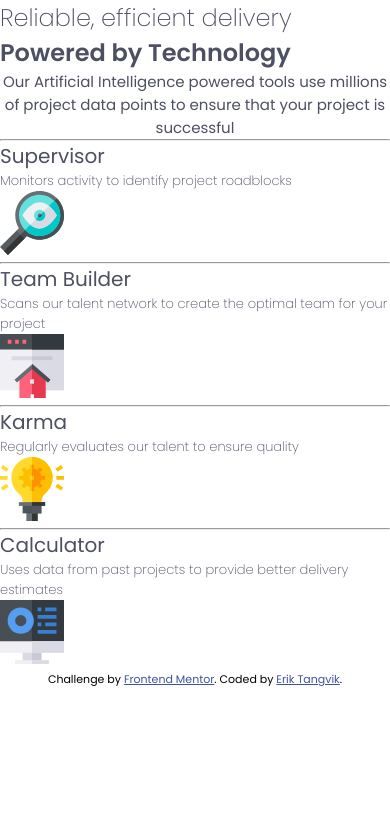
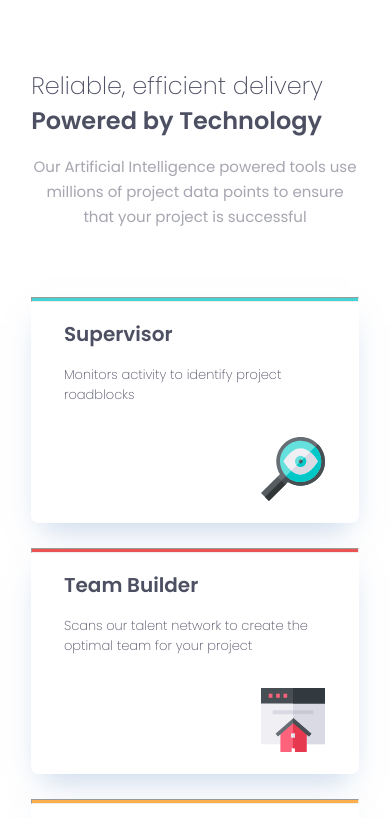
Before and after one commit to Etang131/four-card-feature-section, a plain HTML site: page index.html in a window 390 px wide. Shown: the top 818 px of the page. Drawn offline with Linux system fonts and the light colour scheme.

Commit message:
styled mobile cards

```diff
--- a/css/main.css
+++ b/css/main.css
@@ -5,6 +5,10 @@
 
 body {
   font-family: "Poppins", sans-serif;
+}
+
+.heroSection {
+  margin: 8vh 8vw;
 }
 
 h1 {
@@ -23,19 +27,65 @@ h1 {
 .main-text {
   color: #4d4f62;
   font-size: 0.9375rem;
-  letter-spacing: 1.5;
+  font-weight: 400;
+  line-height: 1.5625rem;
+  margin-top: 2vh;
+  opacity: 0.5;
   text-align: center;
 }
 
 h2 {
   color: #4d4f62;
   font-size: 1.25rem;
-  font-weight: 400;
+  font-weight: 600;
+}
+
+.benefitsSection {
+  margin: 0 8vw;
+}
+
+.card {
+  background: #ffffff;
+  box-shadow: 0px 15px 30px -11px rgba(131, 166, 210, 0.5);
+  border-radius: 8px;
+  margin-bottom: 3vh;
+  width: 84vw;
+}
+
+.card > hr {
+  box-shadow: 0px 15px 30px -11px rgba(131, 166, 210, 0.5);
+  height: 3.55px;
+}
+
+.cardOne > hr {
+  background: #44d3d2;
+}
+
+.cardTwo > hr {
+  background: #ea5454;
+}
+
+.cardThree > hr {
+  background: #fcae4a;
+}
+
+.cardFour > hr {
+  background: #549ef2;
+}
+
+.card > h2 {
+  margin: 5% 10%;
 }
 
 .cardText {
   color: #4d4f62;
   font-size: 0.8125rem;
+  margin: 5% 10%;
+}
+
+.card > img {
+  margin-left: 70%;
+  padding: 15px 0;
 }
 
 .attribution {
```
